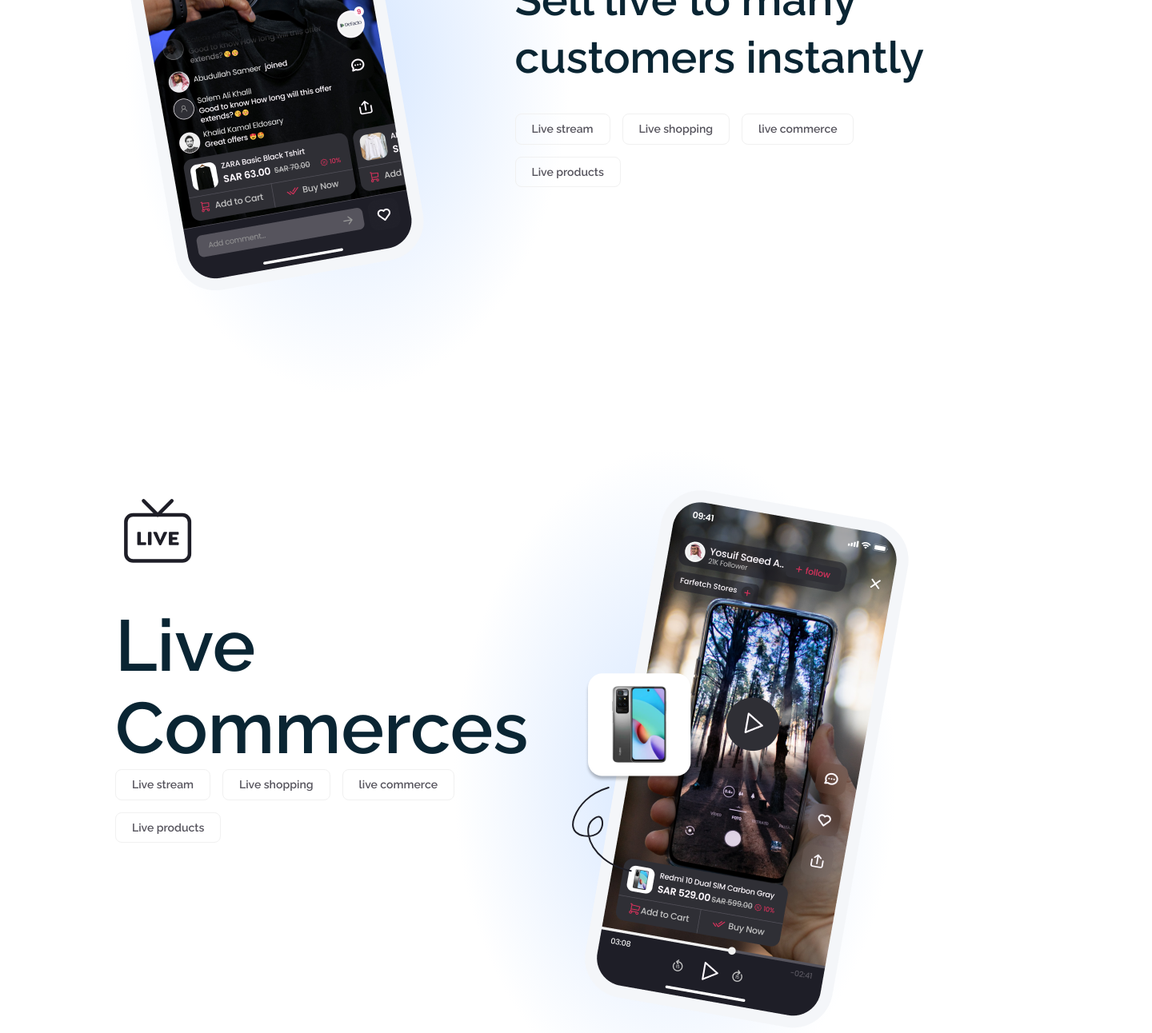
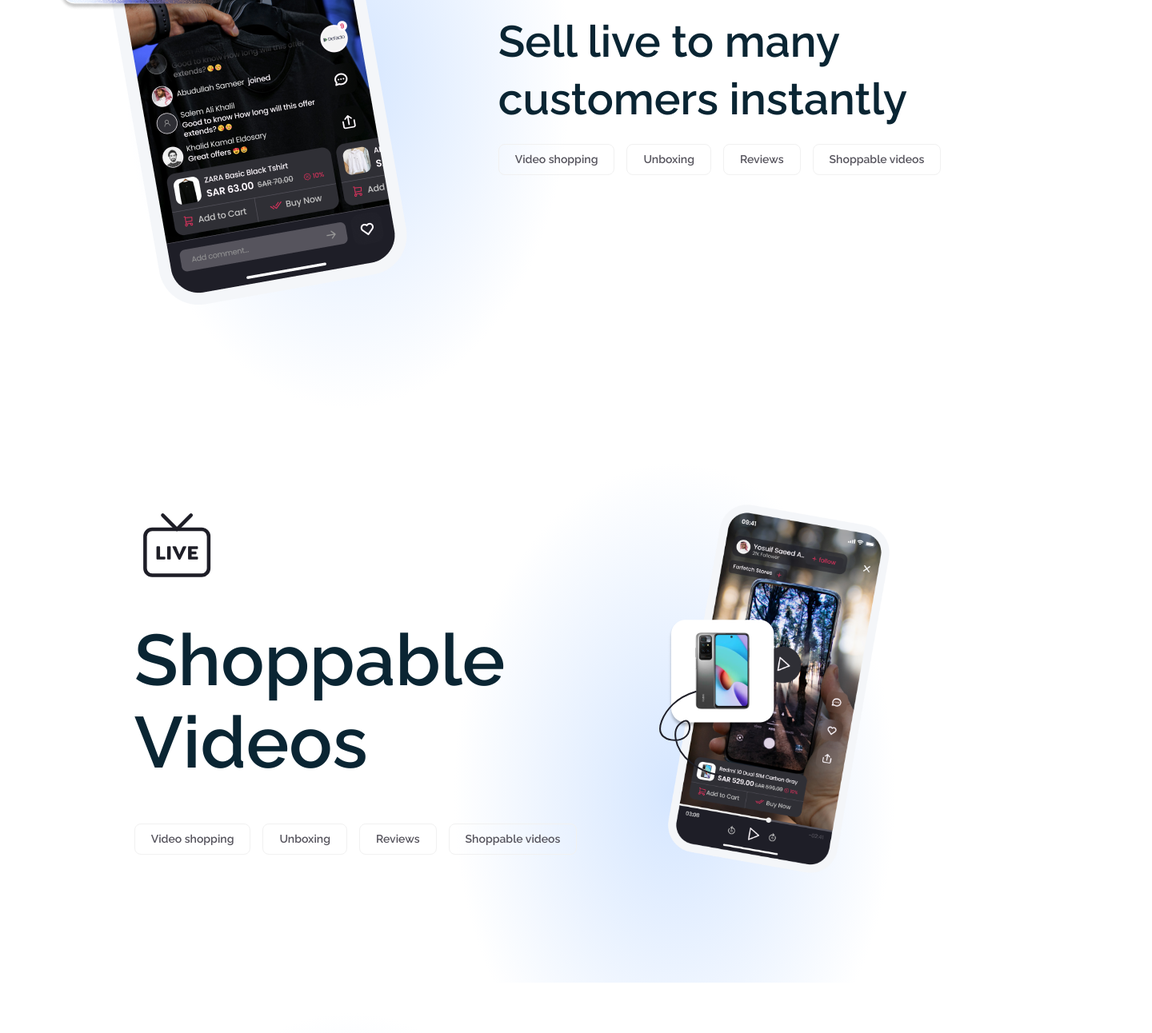
Before and after one commit to omaritooo/Bayn, a Nuxt app: page /business in a window 1280 px wide. Shown: the part 1505-2797 px from the top of the page at 80% size, 1440 px wide, since content can reach past the window. Built offline with nearby package versions, Linux system fonts and the light colour scheme; what tailwindcss-text-fill-stroke would draw is missing.

Commit message:
third site 80%

```diff
--- a/components/Busine/Business2.vue
+++ b/components/Busine/Business2.vue
@@ -1,7 +1,11 @@
 <template>
-    <div class="flex justify-center gap-x-16 px-80 pt-[240px] pb-[150px]">
-        <div class="relative">
-            <img class="w-[575.1px] h-[551.47px]" src="/1922 2.png" alt />
+    <div
+        class="flex justify-center xl:gap-x-[107px] 2xl:gap-x-16 xl:px-[130px] 2xl:px-80 pt-[240px] pb-[150px]"
+    >
+        <div class="relative flex-1">
+            <div class="lg:w-[575.1px] md:w-[464.84px] md:h-[370.38px] lg:h-[551.47px]">
+                <img class="object-cover" src="/1922 2.png" alt />
+            </div>
             <div class="absolute flex z-20 -left-52 h-fit top-[27%]">
                 <div class="h-fit w-fit">
                     <img class src="01.png" alt />
@@ -12,15 +16,15 @@
             </div>
             <div class="absolute px-10 py-14 bg-white top-[29%] z-10 left-[20%]"></div>
         </div>
-        <div class="flex flex-col gap-y-[50px] mx-auto">
+        <div class="flex flex-col gap-y-[50px] lg:mx-auto flex-1">
             <div class="pb-12 pt-6 flex flex-col gap-y-[40px]">
                 <!-- <h1 class="font-[600] w-fit text-[28px] text-[#D8315B] uppercase">for Business Owner</h1> -->
                 <div class="flex flex-col gap-y-[50px]">
                     <p
-                        class="font-[600] w-fit max-w-[503.02px] text-[48px] text-[#0A2533] leading-[60px]"
+                        class="font-[600] w-fit max-w-[503.02px] md:text-[38px] lg:text-[48px] text-[#0A2533] leading-[60px]"
                     >Instant sales from livestream & shoppable videos</p>
                     <p
-                        class="font-[500] leading-[32px] max-w-[497.85px] w-fit text-[24px] text-[#394452]"
+                        class="font-[500] md:leading-[24px] lg:leading-[32px] md:max-w-[347.44px] lg:max-w-[497.85px] w-fit md:text-[18px] lg:text-[24px] text-[#394452]"
                     >Integrating with bayn gives you the ability to do something you’ve never done before: bring in products to your store promotions (video review - livestream - live stories) in no time</p>
                 </div>
                 <!-- <button
@@ -60,7 +64,7 @@
                         </svg>
                     </div>
                     <div
-                        class="text-[18px] ml-[20px] leading-[32px] font-[500] text-[#0A2533] max-w-[464px]"
+                        class="lg:text-[18px] text-[14px] leading-[18px] ml-[20px] lg:leading-[32px] font-[500] text-[#0A2533] md:max-w-[284.89px] lg:max-w-[464px]"
                     >Quick Purchase — no more clicking on attached links or additional steps, we do all in one place</div>
                 </div>
             </div>
--- a/components/Busine/Sell.vue
+++ b/components/Busine/Sell.vue
@@ -1,8 +1,8 @@
 <template>
-  <div class="pt-[89px] pb-[160px] relative flex gap-x-[114px] justify-center">
+  <div class="pt-[89px] pb-[160px] relative flex gap-x-[62px] lg:gap-x-[114px] justify-center">
     <div class="gradi"></div>
-    <div class="relative z-30">
-      <img src="/phone.png" alt />
+    <div class="relative z-30 w-[277px] h-[430px] lg:w-auto lg:h-auto">
+      <img class="object-cover" src="/phone.png" alt />
       <img src="/views.png" class="absolute -left-8 top-1/3" />
       <svg
         class="absolute top-[23%] -left-8"
@@ -49,79 +49,21 @@
         />
       </svg>
       <h1
-        class="
-          mt-[36px]
-          max-w-[512px]
-          text-[55px]
-          leading-[72px]
-          font-[600]
-          text-[#0A2533]
-        "
-      >
-        Sell live to many customers instantly
-      </h1>
-      <div class="flex gap-x-[15px] mt-[34px]">
+        class="mt-[19px] lg:mt-[36px] max-w-[348.04px] lg:max-w-[512px] md:text-[38px] lg:text-[55px] md:leading-[45px] lg:leading-[72px] font-[600] text-[#0A2533]"
+      >Sell live to many customers instantly</h1>
+      <div class="flex gap-x-[15px] mt-[20px] gap-y-[5px] flex-wrap md:max-w-[300px] lg:max-w-full">
         <div
-          class="
-            px-[20px]
-            py-[10px]
-            bg-transparent
-            rounded-[8px]
-            text-[#56545D] text-[14px]
-            leading-[16.44px]
-            font-[600]
-            border-[1px] border-[#F1F1F1]
-            w-fit
-          "
-        >
-          Live stream
-        </div>
+          class="px-[20px] py-[10px] bg-transparent rounded-[8px] text-[#56545D] text-[14px] leading-[16.44px] font-[600] border-[1px] border-[#F1F1F1] w-fit"
+        >Video shopping</div>
         <div
-          class="
-            px-[20px]
-            py-[10px]
-            bg-transparent
-            rounded-[8px]
-            text-[#56545D] text-[14px]
-            leading-[16.44px]
-            font-[600]
-            border-[1px] border-[#F1F1F1]
-            w-fit
-          "
-        >
-          Live shopping
-        </div>
+          class="px-[20px] py-[10px] bg-transparent rounded-[8px] text-[#56545D] text-[14px] leading-[16.44px] font-[600] border-[1px] border-[#F1F1F1] w-fit"
+        >Unboxing</div>
         <div
-          class="
-            px-[20px]
-            py-[10px]
-            bg-transparent
-            rounded-[8px]
-            text-[#56545D] text-[14px]
-            leading-[16.44px]
-            font-[600]
-            border-[1px] border-[#F1F1F1]
-            w-fit
-          "
-        >
-          live commerce
-        </div>
-      </div>
-      <div
-        class="
-          px-[20px]
-          mt-[15px]
-          py-[10px]
-          bg-transparent
-          rounded-[8px]
-          text-[#56545D] text-[14px]
-          leading-[16.44px]
-          font-[600]
-          border-[1px] border-[#F1F1F1]
-          w-fit
-        "
-      >
-        Live products
+          class="px-[20px] py-[10px] bg-transparent rounded-[8px] text-[#56545D] text-[14px] leading-[16.44px] font-[600] border-[1px] border-[#F1F1F1] w-fit"
+        >Reviews</div>
+        <div
+          class="px-[20px] py-[10px] bg-transparent rounded-[8px] text-[#56545D] text-[14px] leading-[16.44px] font-[600] border-[1px] border-[#F1F1F1] w-fit"
+        >Shoppable videos</div>
       </div>
     </div>
   </div>
--- a/components/Busine/Shoppable.vue
+++ b/components/Busine/Shoppable.vue
@@ -1,7 +1,9 @@
 <template>
-  <div class="pt-[89px] pb-[160px] relative flex gap-x-[114px] justify-center">
+  <div
+    class="pt-[89px] pb-[160px] relative flex md:gap-x-[71px] xl:gap-x-[90px] 2xl:gap-x-[114px] justify-center"
+  >
     <div class="gradi"></div>
-    <div class="relative z-30">
+    <div class="relative z-30 md:w-[277px] md:h-[441px] lg:w-full lg:h-full">
       <img src="/Rectangle 21.png" />
       <img class="absolute left-0 top-[44%]" src="/Rectangle 1281.png" alt />
       <svg
@@ -53,9 +55,11 @@
       </svg>
 
       <h1
-        class="mt-[14px] max-w-[284px] text-[55px] leading-[73px] font-[600] text-[#0A2533]"
+        class="mt-[14px] md:max-w-[330px] lg:max-w-[284px] md:text-[38px] lg:text-[55px] leading-[73px] font-[600] text-[#0A2533]"
       >Shoppable Stories</h1>
-      <p class="text-[24px] leading-[32px] font-[500] max-w-[497.85px] text-[#394452] mt-[36px]">
+      <p
+        class="md:text-[18px] lg:text-[24px] leading-[32px] font-[500] md:max-w-[335.74px] lg:max-w-[497.85px] text-[#394452] mt-[36px]"
+      >
         Keep attached to your clients through unlimited number of shoppable
         stories per day
       </p>
--- a/components/Busine/Videos.vue
+++ b/components/Busine/Videos.vue
@@ -1,9 +1,9 @@
 <template>
-  <div class="pt-[89px] pb-[160px] relative flex gap-x-[114px] justify-center">
+  <div class="pt-[89px] pb-[160px] relative flex lg:gap-x-[114px] justify-center">
     <div class="gradi"></div>
-    <div class="relative z-30 order-last">
+    <div class="relative w-[277px] h-[421.3px] z-30 order-last">
       <img src="/Rectangle 19.png" />
-      <img class="absolute left-0 top-[34%]" src="/notif2.png" alt="" />
+      <img class="absolute left-0 top-[34%] md:scale-50 lg:scale-100" src="/notif2.png" alt />
       <svg
         class="absolute top-[55%] -left-[4%]"
         width="75"
@@ -21,7 +21,7 @@
         />
       </svg>
     </div>
-    <div class="relative z-30">
+    <div class="relative z-30 md:my-auto lg:my-0">
       <svg
         width="107"
         height="107"
@@ -49,79 +49,24 @@
         />
       </svg>
       <h1
-        class="
-          mt-[36px]
-          max-w-[473px]
-          text-[90px]
-          leading-[103px]
-          font-[600]
-          text-[#0A2533]
-        "
+        class="mt-[17px] lg:mt-[36px] max-w-[473px] md:text-[38px] md:leading-[45px] lg:text-[90px] lg:leading-[103px] font-[600] text-[#0A2533]"
       >
-        Live Commerces
+        Shoppable
+        Videos
       </h1>
-      <div class="flex gap-x-[15px]">
+      <div class="mt-[50px] flex gap-x-[15px] gap-y-[5px] flex-wrap md:max-w-[300px] lg:max-w-full">
         <div
-          class="
-            px-[20px]
-            py-[10px]
-            bg-transparent
-            rounded-[8px]
-            text-[#56545D] text-[14px]
-            leading-[16.44px]
-            font-[600]
-            border-[1px] border-[#F1F1F1]
-            w-fit
-          "
-        >
-          Live stream
-        </div>
+          class="px-[20px] py-[10px] bg-transparent rounded-[8px] text-[#56545D] text-[14px] leading-[16.44px] font-[600] border-[1px] border-[#F1F1F1] w-fit"
+        >Video shopping</div>
         <div
-          class="
-            px-[20px]
-            py-[10px]
-            bg-transparent
-            rounded-[8px]
-            text-[#56545D] text-[14px]
-            leading-[16.44px]
-            font-[600]
-            border-[1px] border-[#F1F1F1]
-            w-fit
-          "
-        >
-          Live shopping
-        </div>
+          class="px-[20px] py-[10px] bg-transparent rounded-[8px] text-[#56545D] text-[14px] leading-[16.44px] font-[600] border-[1px] border-[#F1F1F1] w-fit"
+        >Unboxing</div>
         <div
-          class="
-            px-[20px]
-            py-[10px]
-            bg-transparent
-            rounded-[8px]
-            text-[#56545D] text-[14px]
-            leading-[16.44px]
-            font-[600]
-            border-[1px] border-[#F1F1F1]
-            w-fit
-          "
-        >
-          live commerce
-        </div>
-      </div>
-      <div
-        class="
-          px-[20px]
-          mt-[15px]
-          py-[10px]
-          bg-transparent
-          rounded-[8px]
-          text-[#56545D] text-[14px]
-          leading-[16.44px]
-          font-[600]
-          border-[1px] border-[#F1F1F1]
-          w-fit
-        "
-      >
-        Live products
+          class="px-[20px] py-[10px] bg-transparent rounded-[8px] text-[#56545D] text-[14px] leading-[16.44px] font-[600] border-[1px] border-[#F1F1F1] w-fit"
+        >Reviews</div>
+        <div
+          class="px-[20px] py-[10px] bg-transparent rounded-[8px] text-[#56545D] text-[14px] leading-[16.44px] font-[600] border-[1px] border-[#F1F1F1] w-fit"
+        >Shoppable videos</div>
       </div>
     </div>
   </div>
```
Also changed, not shown: components/Busine/Head.vue (+20 -11 lines), components/Busine/Hire.vue (+55 -162 lines), components/Busine/Improve.vue (+14 -8 lines), static/Group 44 1.png (added), static/Group 48 1.png (added).
